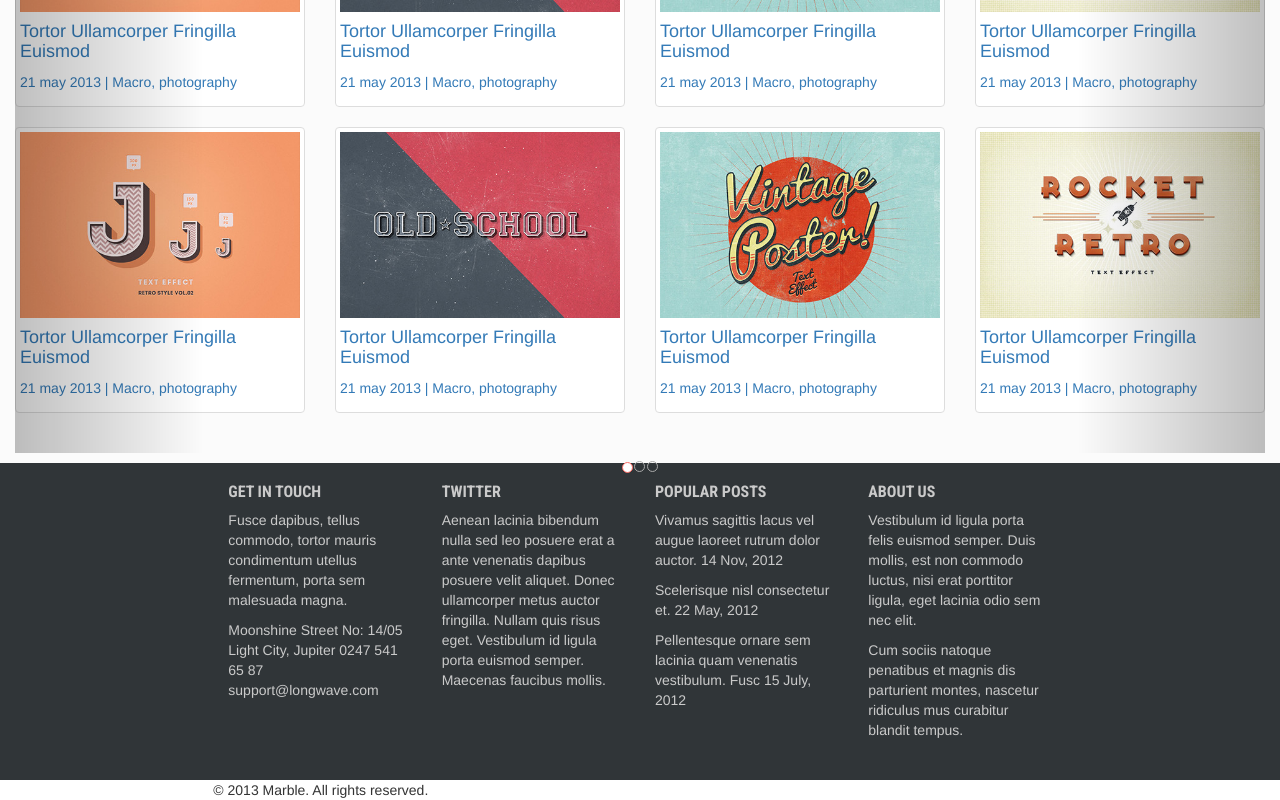
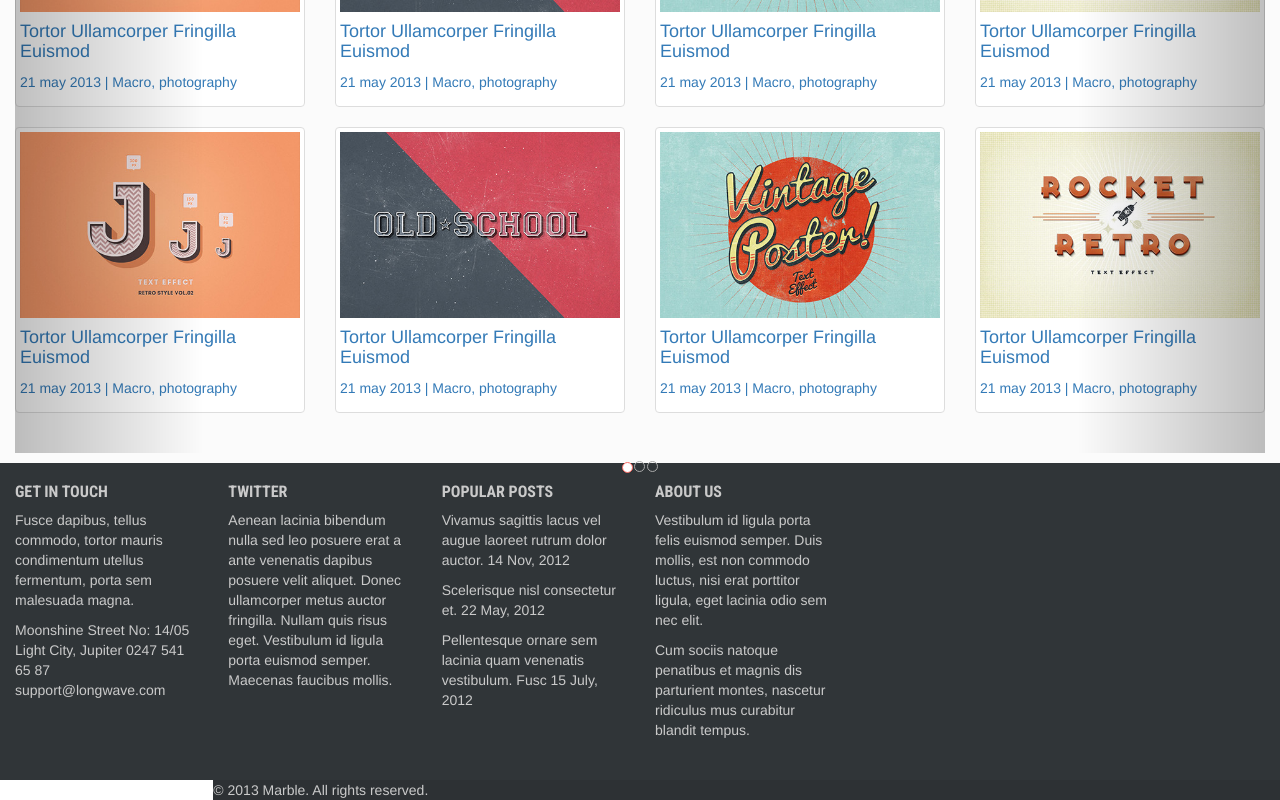
Before and after one commit to artkud/ng-moose, an Angular app: page / in a window 1280 px wide. Shown: the part 2302-3102 px from the top of the page. Built offline with nearby package versions, Linux system fonts and the light colour scheme.

Commit message:
Changes in HTML.

```diff
--- a/src/app/app.component.html
+++ b/src/app/app.component.html
@@ -2,11 +2,6 @@
 <link href="//fonts.googleapis.com/css?family=Roboto+Slab:300,400,700" rel="stylesheet" type="text/css">
 <link href="//fonts.googleapis.com/css?family=Roboto+Condensed:300,400,700" rel="stylesheet" type="text/css">
 <link rel="stylesheet" href="//maxcdn.bootstrapcdn.com/bootstrap/3.3.5/css/bootstrap.min.css">
-
-
-
-
-
 <div class="container-fluid site-container">
   <header class="row header-row">
     <div class="col-xs-2 col-sm-2 col-md-2 col-lg-2 col-lg-offset-1 header-logo-col">
@@ -16,7 +11,8 @@
     </div>
     <div class="col-xs-8 col-xs-offset-2 col-sm-4 col-sm-offset-6 col-md-4 col-md-offset-6 col-lg-3 col-lg-offset-5 company-information header-contacts-col">
       <p class="header-contacts header-contacts_tel"><img class="header-contacts__img" src="../assets/img/phone-ico.png" alt="">0535 954 74 54</p>
-        <p class="header-contacts header-contacts_email"><img class="header-contacts__img" src="../assets/img/email-ico.png" alt="">email@moose.com</p>
+      <p class="header-contacts header-contacts_email">
+        <img class="header-contacts__img" src="../assets/img/email-ico.png" alt="">email@moose.com</p>
     </div>
   </header>
 
@@ -126,11 +122,12 @@
   <section class="row portfolio-row">
     <!--<div class="row portfolio-block">-->
     <div class="col-md-12 col-sm-12 col-xs-12 col-lg-12 portfolio-header-col">
-          <header class="portfolio-header"><h3 class="portfolio-header__text">
+      <header class="portfolio-header">
+        <h3 class="portfolio-header__text">
         <span class="portfolio-header__accent">Latest Projects | </span> making stuff is awesome
         </h3></header>
       <ul class="portfolio-header-links">
-            <li class="portfolio-header-links__element"><a  class="portfolio-header-links__href" href="#">All</a></li>
+        <li class="portfolio-header-links__element"><a class="portfolio-header-links__href" href="#">All</a></li>
         <li class="portfolio-header-links__element"><a class="portfolio-header-links__href" href="#">Web desıgn</a></li>
         <li class="portfolio-header-links__element"><a class="portfolio-header-links__href" href="#">Graphics</a></li>
         <li class="portfolio-header-links__element"><a class="portfolio-header-links__href" href="#">Video</a></li>
@@ -159,7 +156,8 @@
 
   <section class="row blog-row latest-blog">
     <div class="col-sm-12 col-md-12 blog-col">
-      <header class="blog-header"> <h3 class="blog-header__top-text">Our latest blog</h3>
+      <header class="blog-header">
+        <h3 class="blog-header__top-text">Our latest blog</h3>
         <h5 class="blog-header__bottom-text">Morbi leo risus, porta ac consectetur ac, vestibulum at eros. Cum sociis natoque penatibus et magnis dis
           parturient montes, nascetur ridiculus mus. Cras justo odio, dapibus facilisis egestas eget quam.</h5>
       </header>
@@ -227,7 +225,8 @@
             <div class="row blog-carousel-item-row">
               <div class="col-xs-6 col-sm-4 col-md-3 blog-carousel-item-col">
                 <a href="#" class="thumbnail blog-carousel-thumbnail"><img class="img-responsive blog-carousel-thumbnail__img" src="../assets/img/last_slider1.jpg" alt="Thumb31">
-                  <h4 class="blog-carousel-thumbnail__header">Tortor Ullamcorper Fringilla Euismod</h4>
+                  <h4 class="blog-carousel-thumbnail__header">Tortor
+                    Ullamcorper Fringilla Euismod</h4>
                   <p class="blog-carousel-thumbnail__text">21 may 2013 | Macro, photography</p>
                 </a>
               </div>
@@ -251,71 +250,85 @@
               </div>
             </div>
           </div>
-
-
         </div>
         <ol class="carousel-indicators">
           <li data-target="#latest-blog-carousel" data-slide-to="0" class="active"></li>
           <li data-target="#latest-blog-carousel" data-slide-to="1"></li>
           <li data-target="#latest-blog-carousel" data-slide-to="2"></li>
         </ol>
-        <a class="left carousel-control" href="#latest-blog-carousel" data-slide="prev"><i class="fa fa-chevron-left fa-2x"></i></a>
-        <a class="right carousel-control" href="#latest-blog-carousel" data-slide="next"><i class="fa fa-chevron-right fa-2x"></i></a>
+        <a class="left carousel-control" href="#blog-carousel" data-slide="prev"><i class="fa fa-chevron-left fa-2x"></i></a>
+        <a class="right carousel-control" href="#blog-carousel" data-slide="next"><i class="fa fa-chevron-right fa-2x"></i></a>
       </div>
     </div>
   </section>
 
   <section class="row about-row about-us">
-      <article class="col-sm-6 col-md-3 col-lg-2 col-lg-offset-2">
-        <header><h2>
+    <div class="col-sm-6 col-md-3 col-lg-2 about-article-col">
+      <article class="about-article">
+        <header class="about-article-header">
+          <h2 class="about-article-header__text">
           Get In Touch
-          </h2></header>
-        <p>
+          </h2>
+        </header>
+        <p class="about-article__text">
           Fusce dapibus, tellus commodo, tortor mauris condimentum utellus fermentum, porta sem malesuada magna.
         </p>
-        <p>
+        <p class="about-article__text">
           Moonshine Street No: 14/05 Light City, Jupiter 0247 541 65 87 support@longwave.com
         </p>
       </article>
-      <div class="col-sm-5 col-md-3 col-lg-2">
-        <header><h2>
+    </div>
+    <div class="col-sm-5 col-md-3 col-lg-2 about-article-col">
+      <article class="about-article">
+        <header class="about-article-header">
+          <h2 class="about-article-header__text">
           Twitter
           </h2></header>
-        <p>
+        <p class="about-article__text">
           Aenean lacinia bibendum nulla sed leo posuere erat a ante venenatis dapibus posuere velit aliquet. Donec ullamcorper metus auctor fringilla. Nullam quis risus eget. Vestibulum id ligula porta euismod semper. Maecenas faucibus mollis.
         </p>
+      </article>
     </div>
-      <div class="col-sm-6  col-md-3 col-lg-2">
-        <header><h2>
+    <div class="col-sm-6  col-md-3 col-lg-2 about-article-col">
+      <article class="about-article">
+        <header class="about-article-header">
+          <h2 class="about-article-header__text">
           Popular Posts
-          </h2></header>
-        <p>
+          </h2>
+        </header>
+        <p class="about-article__text">
           Vivamus sagittis lacus vel augue laoreet rutrum dolor auctor. 14 Nov, 2012
         </p>
-        <p>
+        <p class="about-article__text">
           Scelerisque nisl consectetur et. 22 May, 2012
         </p>
-        <p>
+        <p class="about-article__text">
           Pellentesque ornare sem lacinia quam venenatis vestibulum. Fusc 15 July, 2012
         </p>
+      </article>
     </div>
-      <div class="col-sm-6  col-md-3 col-lg-2">
-        <header><h2>
+    <div class="col-sm-6  col-md-3 col-lg-2 about-article-col">
+      <article class="about-article">
+        <header class="about-article-header">
+          <h2 class="about-article-header__text">
           About Us
-          </h2></header>
-        <p>
-          Vestibulum id ligula porta felis euismod semper. Duis mollis, est non commodo luctus, nisi erat porttitor ligula, eget lacinia odio sem nec elit.</p>
-        <p>Cum sociis natoque penatibus et magnis dis parturient montes, nascetur ridiculus mus curabitur blandit tempus.
+          </h2>
+        </header>
+        <p class="about-article__text">
+          Vestibulum id ligula porta felis euismod semper. Duis mollis, est non commodo luctus, nisi erat porttitor ligula, eget lacinia odio sem nec elit.
         </p>
+        <p class="about-article__text">Cum sociis natoque penatibus et magnis dis parturient montes, nascetur ridiculus mus curabitur blandit tempus.
+        </p>
+      </article>
     </div>
   </section>
 
   <footer class="row footer-row">
-      <div class="col-lg-offset-2">© 2013 Marble. All rights reserved.</div>
+    <div class="col-lg-offset-2 footer-col">
+      <div class="footer">© 2013 Marble. All rights reserved.</div>
+    </div>
   </footer>
 </div>
-
-
 <script src="//code.jquery.com/jquery-2.1.4.min.js"></script>
 <script src="//maxcdn.bootstrapcdn.com/bootstrap/3.3.5/js/bootstrap.min.js"></script>
 <script type="text/javascript" src="bundle.js" charset="utf-8"></script>
```
Lines whose indentation alone changed are shown as unchanged.
